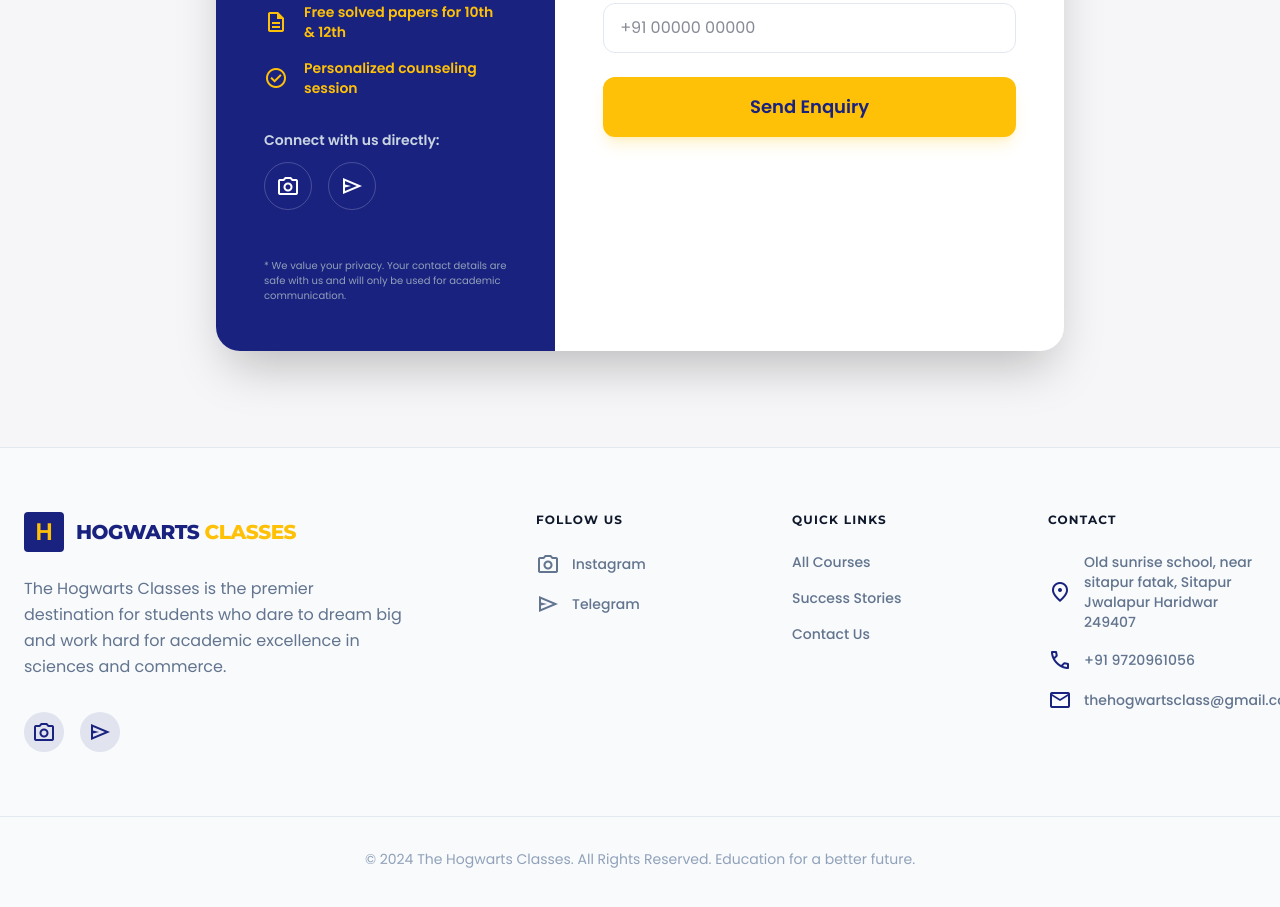
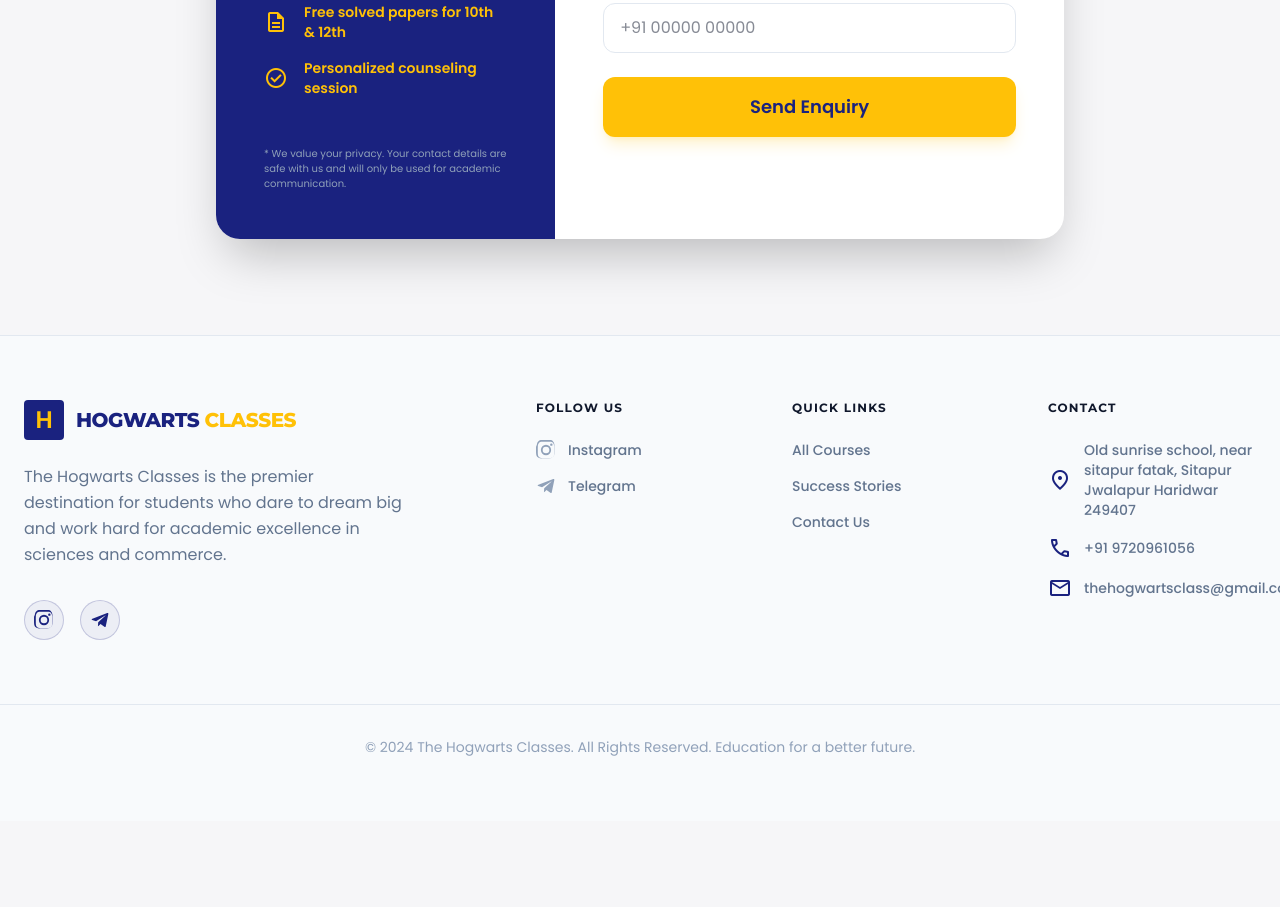
Before and after one commit to rahulsaklani69/website, a React (Vite) app: page / in a window 1280 px wide. Shown: the part 3680-4587 px from the top of the page. After the commit the page ends 4501 px from the top, so only its background shows below. Built offline with nearby package versions, Linux system fonts and the light colour scheme.

Commit message:
Implement Phase 7: Replace footer icons with authenticate SVGs and remove social links from Contact form

```diff
--- a/src/components/ContactCTA.jsx
+++ b/src/components/ContactCTA.jsx
@@ -40,18 +40,6 @@ const ContactCTA = () => {
                                     <span className="text-sm font-semibold">Personalized counseling session</span>
                                 </div>
                             </div>
-
-                            <div className="mt-8">
-                                <p className="text-sm text-slate-300 font-semibold mb-3">Connect with us directly:</p>
-                                <div className="flex gap-4">
-                                    <a href="https://www.instagram.com/thehogwartsclasses?igsh=NHI0dXJvenVmY2Vk" target="_blank" rel="noopener noreferrer" className="w-12 h-12 rounded-full border border-white/20 flex items-center justify-center text-white hover:bg-accent hover:text-primary hover:border-transparent transition-all transform hover:scale-110">
-                                        <span className="material-symbols-outlined text-2xl">camera_alt</span>
-                                    </a>
-                                    <a href="https://t.me/thehogwartsclasses" target="_blank" rel="noopener noreferrer" className="w-12 h-12 rounded-full border border-white/20 flex items-center justify-center text-white hover:bg-accent hover:text-primary hover:border-transparent transition-all transform hover:scale-110">
-                                        <span className="material-symbols-outlined text-2xl">send</span>
-                                    </a>
-                                </div>
-                            </div>
                         </div>
                         <div className="text-[10px] text-slate-400 mt-12">
                             * We value your privacy. Your contact details are safe with us and will only be used for academic communication.
--- a/src/components/Footer.jsx
+++ b/src/components/Footer.jsx
@@ -14,12 +14,16 @@ const Footer = () => {
                     <p className="text-slate-500 max-w-sm leading-relaxed mb-8">
                         The Hogwarts Classes is the premier destination for students who dare to dream big and work hard for academic excellence in sciences and commerce.
                     </p>
-                    <div className="flex gap-4">
-                        <a className="w-10 h-10 rounded-full bg-primary/10 flex items-center justify-center text-primary hover:bg-primary hover:text-white transition-all transform hover:scale-110" href="https://www.instagram.com/thehogwartsclasses?igsh=NHI0dXJvenVmY2Vk" target="_blank" rel="noopener noreferrer">
-                            <span className="material-symbols-outlined text-xl">camera_alt</span>
+                    <div className="flex gap-4 items-center">
+                        <a className="w-10 h-10 rounded-full bg-primary/5 border border-primary/20 flex items-center justify-center text-primary transition-all transform hover:scale-110 hover:border-pink-500 hover:text-pink-500 hover:shadow-[0_0_15px_rgba(236,72,153,0.3)]" href="https://www.instagram.com/thehogwartsclasses?igsh=NHI0dXJvenVmY2Vk" target="_blank" rel="noopener noreferrer" title="Instagram">
+                            <svg className="w-5 h-5 fill-current" viewBox="0 0 24 24">
+                                <path d="M12 2.163c3.204 0 3.584.012 4.85.07 1.366.062 2.633.344 3.608 1.318.975.975 1.256 2.242 1.318 3.608.058 1.266.07 1.646.07 4.85s-.012 3.584-.07 4.85c-.062 1.366-.344 2.633-1.318 3.608-.975.975-2.242 1.256-3.608 1.318-1.266.058-1.646.07-4.85.07s-3.584-.012-4.85-.07c-1.366-.062-2.633-.344-3.608-1.318-.975-.975-1.256-2.242-1.318-3.608-.058-1.266-.07-1.646-.07-4.85s.012-3.584.07-4.85c.062-1.366.344-2.633 1.318-3.608.975-.975 2.242-1.256 3.608-1.318 1.266-.058 1.646-.07 4.85-.07M12 0C8.741 0 8.333.014 7.053.072 5.244.156 3.8.527 2.63 1.697 1.46 2.868 1.089 4.316 1.005 6.126.046 7.405.033 7.813.033 11.072s.013 3.667.072 4.947c.084 1.81.455 3.258 1.625 4.428 1.17 1.17 2.618 1.54 4.428 1.625 1.28.059 1.688.072 4.947.072s3.667-.013 4.947-.072c1.81-.084 3.258-.455 4.428-1.625 1.17-1.17 1.54-2.618 1.625-4.428.059-1.28.072-1.688.072-4.947s-.013-3.667-.072-4.947c-.084-1.81-.455-3.258-1.625-4.428C19.827.527 18.379.156 16.57.072 15.29.014 14.882 0 11.623 0h.377zm0 5.838a6.162 6.162 0 100 12.324 6.162 6.162 0 000-12.324zM12 16a4 4 0 110-8 4 4 0 010 8zm6.406-11.845a1.44 1.44 0 100 2.881 1.44 1.44 0 000-2.881z" />
+                            </svg>
                         </a>
-                        <a className="w-10 h-10 rounded-full bg-primary/10 flex items-center justify-center text-primary hover:bg-primary hover:text-white transition-all transform hover:scale-110" href="https://t.me/thehogwartsclasses" target="_blank" rel="noopener noreferrer">
-                            <span className="material-symbols-outlined text-xl">send</span>
+                        <a className="w-10 h-10 rounded-full bg-primary/5 border border-primary/20 flex items-center justify-center text-primary transition-all transform hover:scale-110 hover:border-[#0088cc] hover:text-[#0088cc] hover:shadow-[0_0_15px_rgba(0,136,204,0.3)]" href="https://t.me/thehogwartsclasses" target="_blank" rel="noopener noreferrer" title="Telegram">
+                            <svg className="w-5 h-5 fill-current" viewBox="0 0 24 24">
+                                <path d="M20.665 3.717l-17.73 6.837c-1.21.486-1.203 1.161-.222 1.462l4.552 1.42 10.532-6.645c.498-.303.953-.14.579.192l-8.533 7.701h-.002l.002.001-.314 4.692c.46 0 .663-.211.921-.46l2.211-2.15 4.599 3.397c.848.467 1.457.227 1.668-.785l3.019-14.228c.309-1.239-.473-1.8-1.282-1.434z" />
+                            </svg>
                         </a>
                     </div>
                 </div>
@@ -27,14 +31,18 @@ const Footer = () => {
                     <h4 className="font-bold text-slate-900 dark:text-white mb-6 uppercase tracking-widest text-xs">Follow Us</h4>
                     <ul className="space-y-4 text-sm font-medium">
                         <li>
-                            <a href="https://www.instagram.com/thehogwartsclasses?igsh=NHI0dXJvenVmY2Vk" target="_blank" rel="noopener noreferrer" className="flex items-center gap-3 text-slate-500 hover:text-primary transition-colors cursor-pointer group">
-                                <span className="material-symbols-outlined text-xl group-hover:scale-110 transition-transform">camera_alt</span>
+                            <a href="https://www.instagram.com/thehogwartsclasses?igsh=NHI0dXJvenVmY2Vk" target="_blank" rel="noopener noreferrer" className="flex items-center gap-3 text-slate-500 hover:text-pink-600 transition-colors cursor-pointer group">
+                                <svg className="w-5 h-5 fill-current text-slate-400 group-hover:text-pink-500 transition-colors group-hover:scale-110 transform" viewBox="0 0 24 24">
+                                    <path d="M12 2.163c3.204 0 3.584.012 4.85.07 1.366.062 2.633.344 3.608 1.318.975.975 1.256 2.242 1.318 3.608.058 1.266.07 1.646.07 4.85s-.012 3.584-.07 4.85c-.062 1.366-.344 2.633-1.318 3.608-.975.975-2.242 1.256-3.608 1.318-1.266.058-1.646.07-4.85.07s-3.584-.012-4.85-.07c-1.366-.062-2.633-.344-3.608-1.318-.975-.975-1.256-2.242-1.318-3.608-.058-1.266-.07-1.646-.07-4.85s.012-3.584.07-4.85c.062-1.366.344-2.633 1.318-3.608.975-.975 2.242-1.256 3.608-1.318 1.266-.058 1.646-.07 4.85-.07M12 0C8.741 0 8.333.014 7.053.072 5.244.156 3.8.527 2.63 1.697 1.46 2.868 1.089 4.316 1.005 6.126.046 7.405.033 7.813.033 11.072s.013 3.667.072 4.947c.084 1.81.455 3.258 1.625 4.428 1.17 1.17 2.618 1.54 4.428 1.625 1.28.059 1.688.072 4.947.072s3.667-.013 4.947-.072c1.81-.084 3.258-.455 4.428-1.625 1.17-1.17 1.54-2.618 1.625-4.428.059-1.28.072-1.688.072-4.947s-.013-3.667-.072-4.947c-.084-1.81-.455-3.258-1.625-4.428C19.827.527 18.379.156 16.57.072 15.29.014 14.882 0 11.623 0h.377zm0 5.838a6.162 6.162 0 100 12.324 6.162 6.162 0 000-12.324zM12 16a4 4 0 110-8 4 4 0 010 8zm6.406-11.845a1.44 1.44 0 100 2.881 1.44 1.44 0 000-2.881z" />
+                                </svg>
                                 Instagram
                             </a>
                         </li>
                         <li>
-                            <a href="https://t.me/thehogwartsclasses" target="_blank" rel="noopener noreferrer" className="flex items-center gap-3 text-slate-500 hover:text-primary transition-colors cursor-pointer group">
-                                <span className="material-symbols-outlined text-xl group-hover:scale-110 transition-transform">send</span>
+                            <a href="https://t.me/thehogwartsclasses" target="_blank" rel="noopener noreferrer" className="flex items-center gap-3 text-slate-500 hover:text-[#0088cc] transition-colors cursor-pointer group">
+                                <svg className="w-5 h-5 fill-current text-slate-400 group-hover:text-[#0088cc] transition-colors group-hover:scale-110 transform" viewBox="0 0 24 24">
+                                    <path d="M20.665 3.717l-17.73 6.837c-1.21.486-1.203 1.161-.222 1.462l4.552 1.42 10.532-6.645c.498-.303.953-.14.579.192l-8.533 7.701h-.002l.002.001-.314 4.692c.46 0 .663-.211.921-.46l2.211-2.15 4.599 3.397c.848.467 1.457.227 1.668-.785l3.019-14.228c.309-1.239-.473-1.8-1.282-1.434z" />
+                                </svg>
                                 Telegram
                             </a>
                         </li>
```
